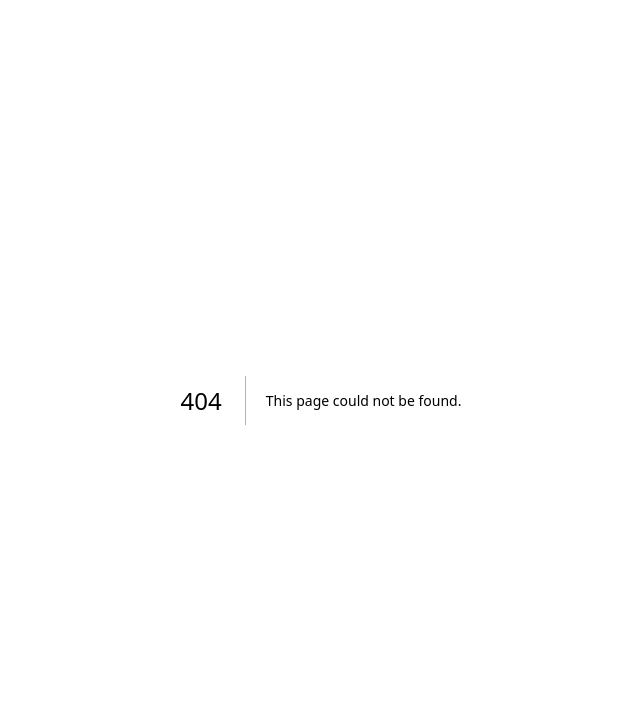
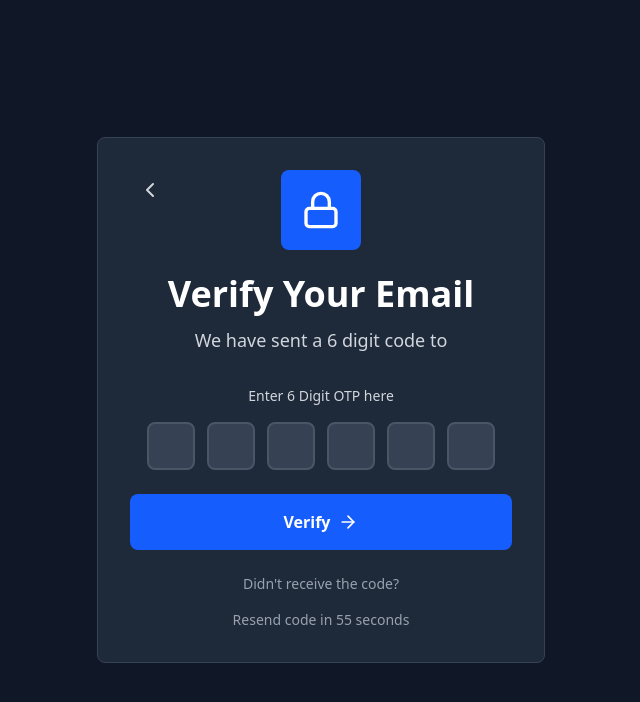
Before and after one commit to nansmatty/Microservice-Chat-Frontend-App, a Next.js app: page /verify in a window 1280 px wide. Before the commit this address had no page. Shown: the top 702 px of the page, without its empty margins (319-959 px from the left). Built offline with nearby package versions, Linux system fonts and the light colour scheme.

Commit message:
Add verification page and update login button with loading state

```diff
--- a/src/app/login/page.tsx
+++ b/src/app/login/page.tsx
@@ -1,6 +1,6 @@
 'use client';
 
-import { ArrowRight, Mail } from 'lucide-react';
+import { ArrowRight, Loader2, Mail } from 'lucide-react';
 import { useRouter } from 'next/navigation';
 import React, { useState } from 'react';
 import axios from 'axios';
@@ -54,11 +54,19 @@
 						</div>
 						<button
 							type='submit'
-							className='w-full bg-blue-600 text-white py-4 px-6 rounded-lg font-semibold hover:bg-blue-700 disabled:opacity-50 disabled:cursor-not-allowed'>
-							<div className='flex items-center justify-center gap-2'>
-								<span>Send Verfication Code</span>
-								<ArrowRight className='w-5 h-5' />
-							</div>
+							className='w-full bg-blue-600 text-white py-4 px-6 rounded-lg font-semibold hover:bg-blue-700 disabled:opacity-50 disabled:cursor-not-allowed'
+							disabled={loading}>
+							{loading ? (
+								<div className='flex items-center justify-center gap-2'>
+									<Loader2 className='w-5 h-5' />
+									<span>Sending OTP to your email...</span>
+								</div>
+							) : (
+								<div className='flex items-center justify-center gap-2'>
+									<span>Send Verfication Code</span>
+									<ArrowRight className='w-5 h-5' />
+								</div>
+							)}
 						</button>
 					</form>
 				</div>
--- /dev/null
+++ b/src/app/verify/page.tsx
@@ -0,0 +1,178 @@
+'use client';
+
+import axios from 'axios';
+import { ArrowRight, ChevronDown, ChevronLeft, Loader2, Lock } from 'lucide-react';
+import { useRouter, useSearchParams } from 'next/navigation';
+import React, { useEffect, useRef, useState } from 'react';
+import Cookies from 'js-cookie';
+
+const VerifyPage = () => {
+	const [loading, setLoading] = useState<boolean>(false);
+	const [resendLoading, setResendLoading] = useState<boolean>(false);
+	const [otp, setOtp] = useState<string[]>(['', '', '', '', '', '']);
+	const [error, setError] = useState<string>('');
+	const [timer, setTimer] = useState(60);
+
+	const inputRef = useRef<Array<HTMLInputElement | null>>([]);
+	const router = useRouter();
+
+	const searchParams = useSearchParams();
+	const email: string = searchParams.get('email') || '';
+
+	useEffect(() => {
+		if (timer > 0) {
+			const interval = setInterval(() => {
+				setTimer((prev) => prev - 1);
+			}, 1000);
+			return () => clearInterval(interval);
+		}
+	}, [timer]);
+
+	const handleInputChange = (index: number, value: string): void => {
+		if (value.length > 1) return;
+		const newOtp = [...otp];
+		newOtp[index] = value;
+		setOtp(newOtp);
+		setError('');
+
+		if (value && index < 5) {
+			inputRef.current[index + 1]?.focus();
+		}
+	};
+
+	const handleKeyDown = (index: number, e: React.KeyboardEvent<HTMLElement>): void => {
+		if (e.key === 'Backspace' && !otp[index] && index > 0) {
+			inputRef.current[index - 1]?.focus();
+		}
+	};
+
+	const handlePaste = (e: React.ClipboardEvent<HTMLInputElement>): void => {
+		e.preventDefault();
+		const pastedData = e.clipboardData.getData('text');
+		const digits = pastedData.replace(/\D/g, '').slice(0, 6);
+		if (digits.length === 6) {
+			const newOtp = digits.split('');
+			setOtp(newOtp);
+			inputRef.current[5]?.focus();
+		}
+	};
+
+	const handleSubmit = async (e: React.FormEvent<HTMLElement>) => {
+		e.preventDefault();
+		const otpString = otp.join('');
+		if (otpString.length !== 6) {
+			setError('Please enter all 6 digits');
+			return;
+		}
+
+		setError('');
+		setLoading(true);
+		try {
+			const { data } = await axios.post(`http://localhost:5000/api/v1/user/verify`, { email, otp: otpString });
+			alert(data.message);
+			Cookies.set('token', data.tpken, {
+				expires: 15,
+				secure: false,
+				path: '/',
+			});
+			setOtp(['', '', '', '', '', '']);
+			inputRef.current[0]?.focus();
+		} catch (error: any) {
+			setError(error.response.data.message);
+		} finally {
+			setLoading(false);
+		}
+	};
+
+	const handleResendOtp = async () => {
+		setResendLoading(true);
+		setError('');
+		try {
+			const { data } = await axios.post(`http://localhost:5000/api/v1/user/login`, { email });
+			alert(data.message);
+			setTimer(60);
+		} catch (error: any) {
+			setError(error.response.data.message);
+		} finally {
+			setResendLoading(false);
+		}
+	};
+
+	return (
+		<div className='min-h-screen bg-gray-900 flex items-center justify-center p-4'>
+			<div className='max-w-md w-full'>
+				<div className='bg-gray-800 border border-gray-700 rounded-lg p-8'>
+					<div className='text-center mb-8 relative'>
+						<button className='absolute top-0 left-0 p-2 text-gray-300 hover:text-white' onClick={() => router.push('/login')}>
+							<ChevronLeft className='w-6 h-6' />
+						</button>
+						<div className='mx-auto w-20 h-20 bg-blue-600 rounded-lg flex items-center justify-center mb-6'>
+							<Lock size={40} className='text-white' />
+						</div>
+						<h1 className='text-4xl font-bold text-white mb-3'>Verify Your Email</h1>
+						<p className='text-gray-300 text-lg'>We have sent a 6 digit code to</p>
+						<p className='text-blue-400 font-medium'>{email}</p>
+					</div>
+					<form className='space-y-6' onSubmit={handleSubmit}>
+						<div>
+							<label className='block text-sm font-medium text-gray-300 mb-4 text-center'>Enter 6 Digit OTP here</label>
+							<div className='flex justify-center in-checked: space-x-3'>
+								{otp.map((digit, index) => (
+									<input
+										key={index}
+										ref={(el: HTMLInputElement | null) => {
+											inputRef.current[index] = el;
+										}}
+										type='text'
+										maxLength={1}
+										value={digit}
+										onChange={(e) => handleInputChange(index, e.target.value)}
+										onKeyDown={(e) => handleKeyDown(index, e)}
+										onPaste={index === 0 ? handlePaste : undefined}
+										className='w-12 h-12 text-center text-xl font-bold border-2 border-gray-600 rounded-lg bg-gray-700 text-white'
+									/>
+								))}
+							</div>
+						</div>
+						{error && (
+							<div className='bg-red-900 border border-red-700 rounded-lg p-3'>
+								<p className='text-red-300 text-sm text-center'>{error}</p>
+							</div>
+						)}
+						<button
+							type='submit'
+							className='w-full bg-blue-600 text-white py-4 px-6 rounded-lg font-semibold hover:bg-blue-700 disabled:opacity-50 disabled:cursor-not-allowed'
+							disabled={loading}>
+							{loading ? (
+								<div className='flex items-center justify-center gap-2'>
+									<Loader2 className='w-5 h-5' />
+									<span>Verifying...</span>
+								</div>
+							) : (
+								<div className='flex items-center justify-center gap-2'>
+									<span>Verify</span>
+									<ArrowRight className='w-5 h-5' />
+								</div>
+							)}
+						</button>
+					</form>
+					<div className='mt-6 text-center'>
+						<p className='text-gray-400 text-sm mb-4'>Didn't receive the code?</p>
+						{timer > 0 ? (
+							<p className='text-gray-400 text-sm'>Resend code in {timer} seconds</p>
+						) : (
+							<button
+								onClick={handleResendOtp}
+								className='text-blue-400 hover:text-blue-300 font-medium text-sm disabled:opacity-50'
+								disabled={resendLoading}>
+								{resendLoading ? 'Sending...' : 'Resend Otp'}
+							</button>
+						)}
+					</div>
+				</div>
+			</div>
+		</div>
+	);
+};
+
+export default VerifyPage;
```
